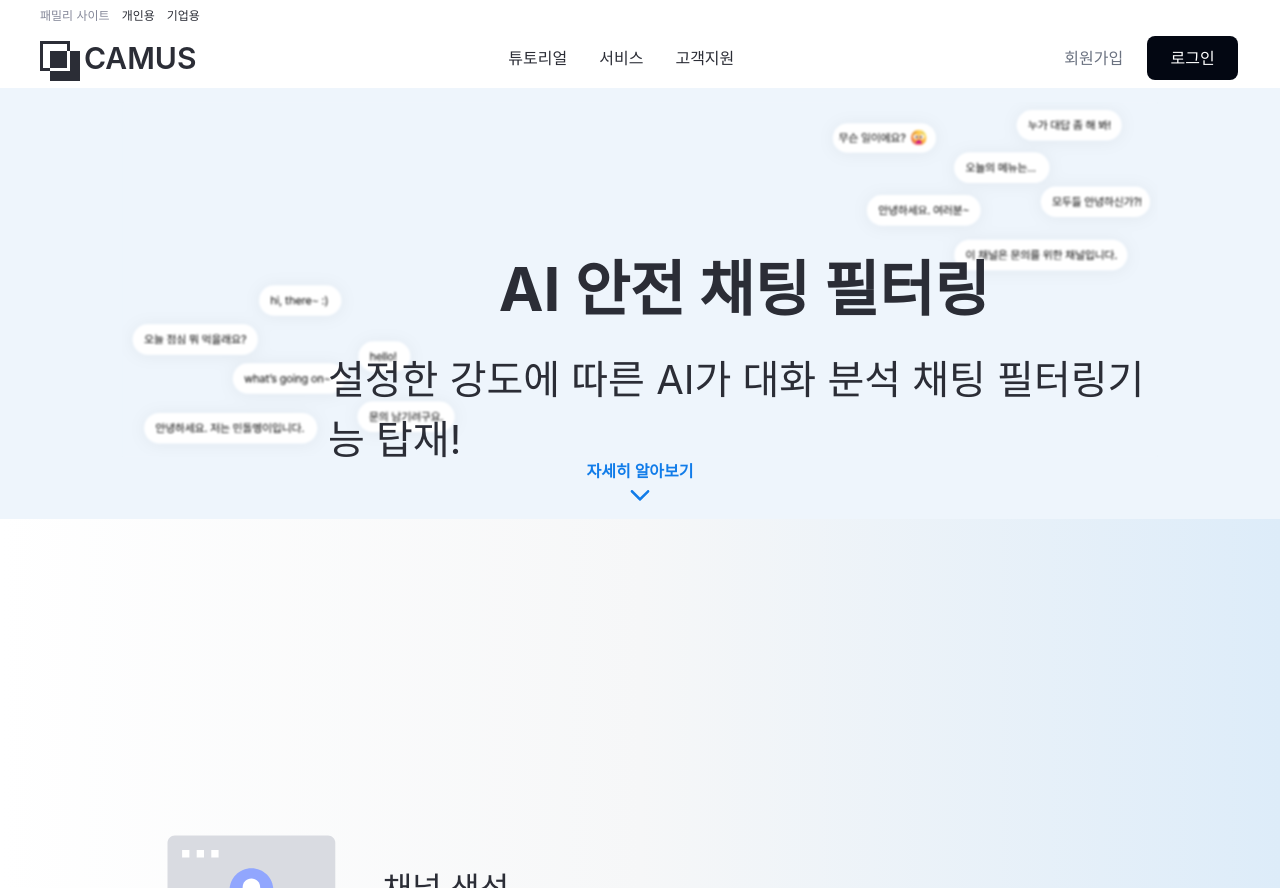
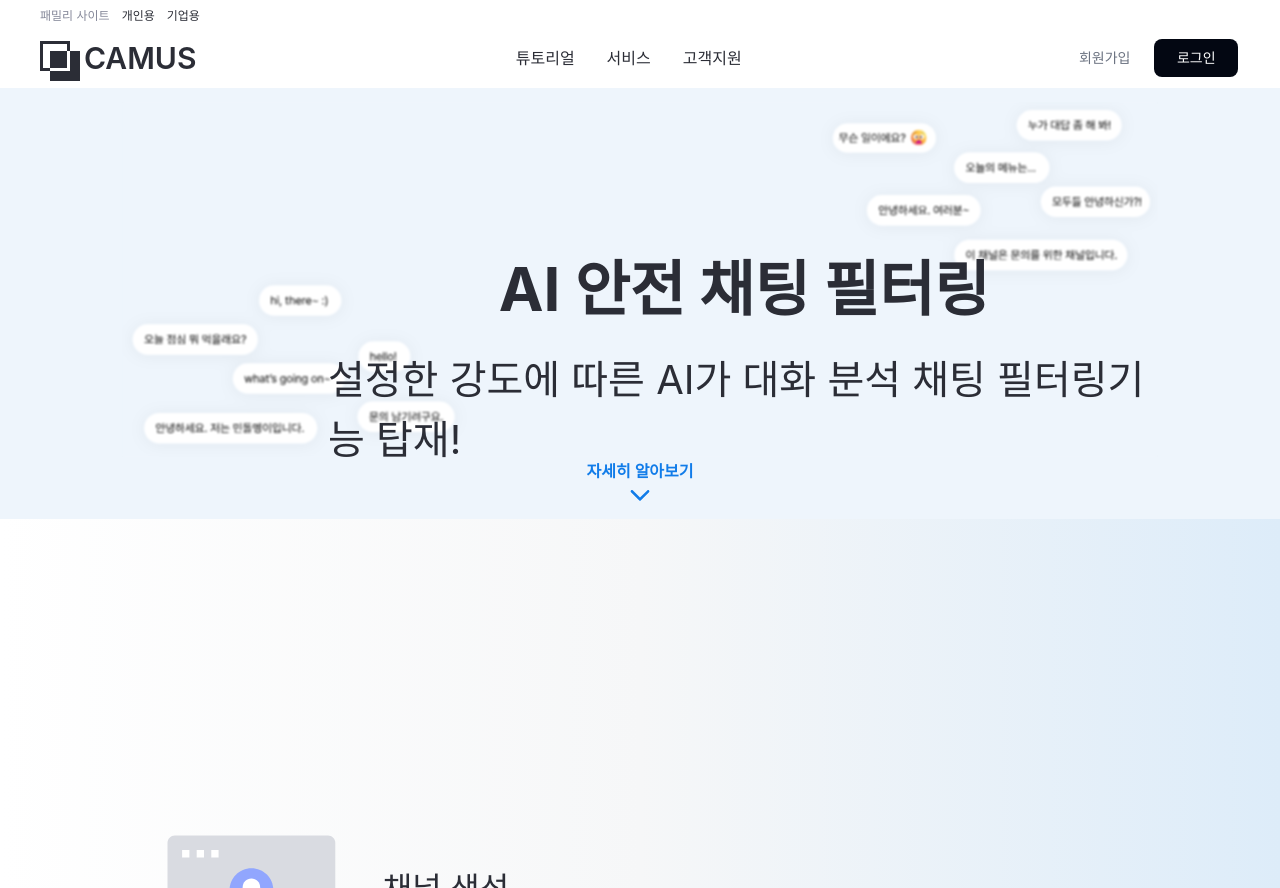
Before and after one commit to Camus-chat/frontend, a Next.js app: page / in a window 1280 px wide. Built offline with nearby package versions, Linux system fonts and the light colour scheme; a web font is replaced by a local one.

Commit message:
:sparkles: 중간 크기 버튼 추가 #6

```diff
--- a/src/features/login/ui/index.tsx
+++ b/src/features/login/ui/index.tsx
@@ -10,13 +10,13 @@ const Login = () => {
   return (
     <div className='grid grid-cols-2 gap-1'>
       <Button
-        size='large'
+        size='md'
         color='transparent'
         onClick={() => router.push('/signup')}
       >
         회원가입
       </Button>
-      <Button size='large' color='black' onClick={() => router.push('/login')}>
+      <Button size='md' color='black' onClick={() => router.push('/login')}>
         로그인
       </Button>
     </div>
--- a/src/shared/ui/button/styles.ts
+++ b/src/shared/ui/button/styles.ts
@@ -1,5 +1,6 @@
 const sizeVariants = {
   large: 'min-w-[88px] h-[44px] px-4 text-base rounded-lg',
+  md: 'min-w-[4rem] h-[38px] px-4 text-sm rounded-lg',
   small:
     'flex items-center justify-center shrink-0 mr-1 px-4 py-1.5 rounded-md',
 };
```
